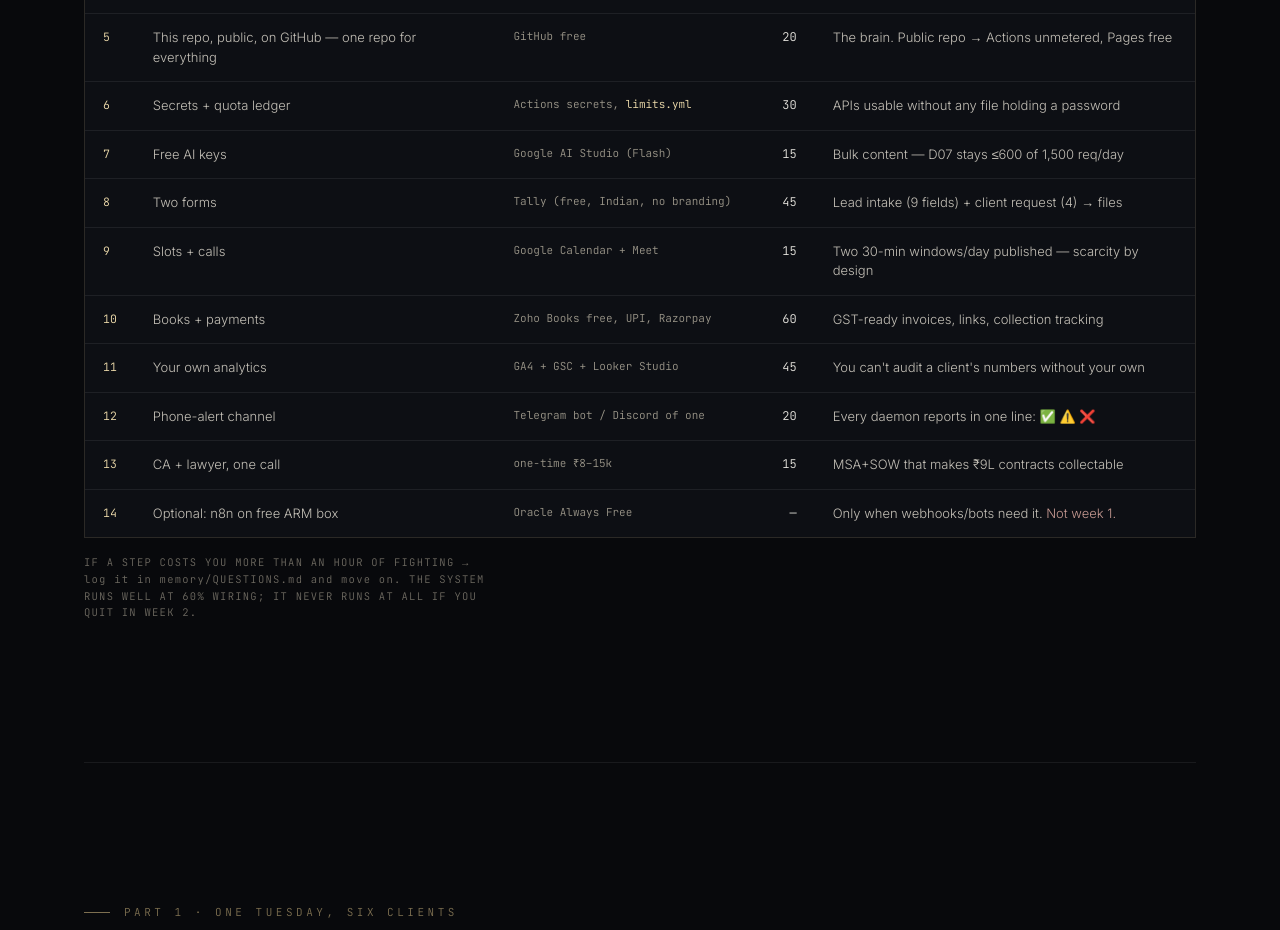
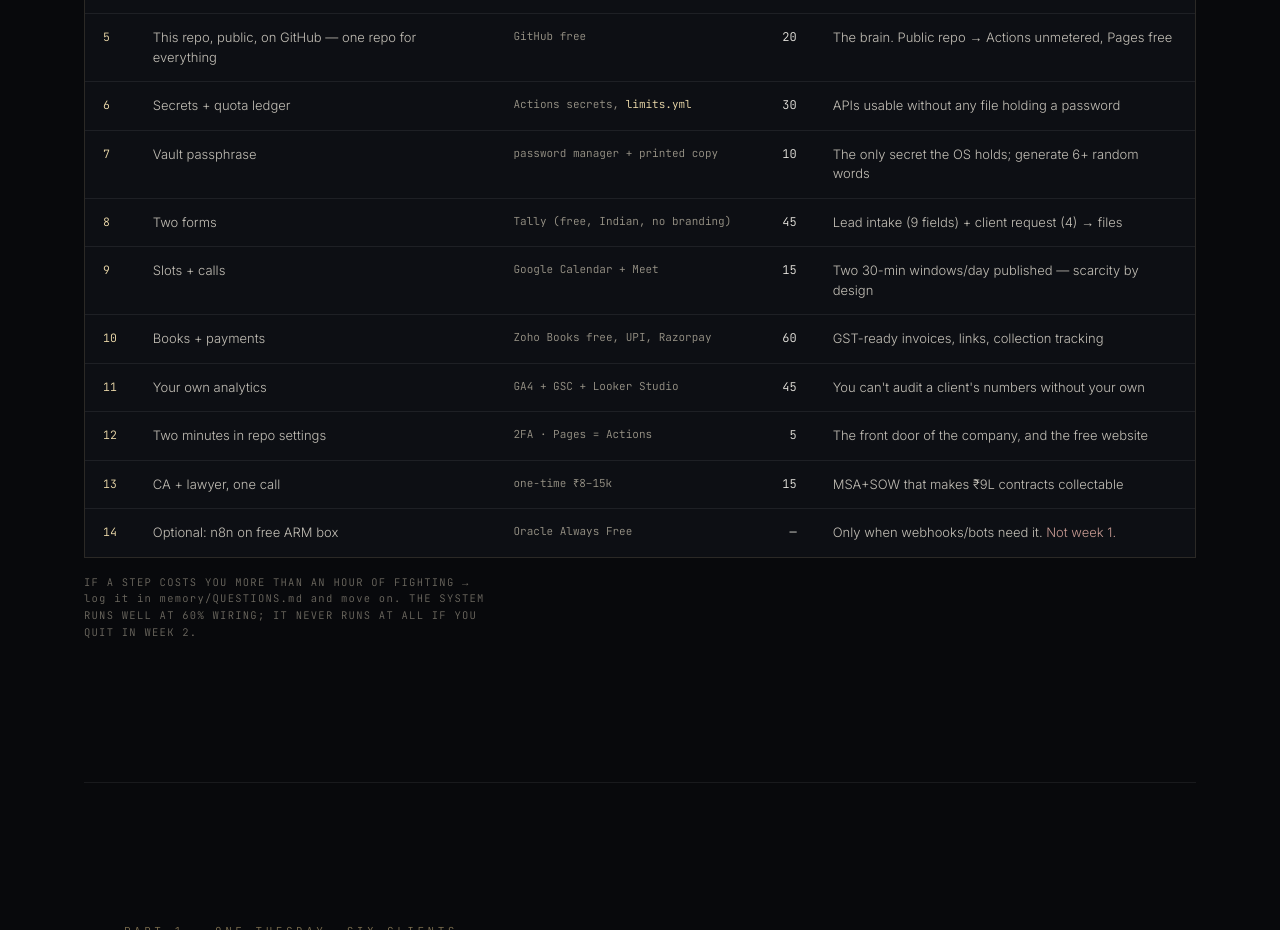
Before and after one commit to vamsy16/smart-pursuit-agency, a plain HTML site: page site/how-it-works.html in a window 1280 px wide. Shown: the part 1604-2534 px from the top of the page. Drawn offline with Linux system fonts and the light colour scheme.

Commit message:
Repo audit: remove superseded/unnecessary, fix dangling references + a guard bug found by testing
removed
- design/06-PUBLIC-REPO-MODEL.md (superseded by design/07; kept in git history)
- the fake placeholder lead in leads.yml (was also tripping the guard)
- 14 stack rows for tools this mode deletes (n8n, Oracle, Cloudflare email, Tally, HubSpot, Canva, Looker…)
- the 14-daemon cadence table duplicated across RUNBOOK/site (full spec stays in history)
- limits.yml slimmed 59→29 lines to what the mode can actually blow

fixed (each was a live failure, not cosmetics)
- public-guard.sh: grep -c || echo 0 produced '0\n0' → integer test errored → the check silently PASSED.
  Rewritten with wc -l, tested in 4 states, and the lead rule is now unconditional (a vault dir does not
  license plaintext)
- scoring.yml weights summed to 105 against a stated 100 → rebalanced to exactly 100 (+12 capped)
- clients/_template described os/clients/<slug>/ as the live location, contradicting the vault model
- 04-reporting pointed agents at a build-portal.mjs that will never exist → replaced by the report file
- roles.md pointed at engines/01-sales/scoring.yml (wrong path) and a nonexistent templates/reject.md
- playbooks/ + templates/ indexes read like directory listings of 44 absent files → marked as backlog
- how-it-works setup table still listed the deleted tooling rows

Co-authored-by: arena-agent <297053741+arena-agent@users.noreply.github.com>

```diff
--- a/site/how-it-works.html
+++ b/site/how-it-works.html
@@ -114,12 +114,12 @@
         <tr><td class="k">4</td><td>Send <em>as</em> your domain</td><td class="mono">SMTP2Go 1,000/mo or Brevo</td><td class="r">30</td><td>No "via gmail.com", proposals out of spam</td></tr>
         <tr><td class="k">5</td><td>This repo, public, on GitHub — one repo for everything</td><td class="mono">GitHub free</td><td class="r">20</td><td>The brain. Public repo → Actions unmetered, Pages free</td></tr>
         <tr><td class="k">6</td><td>Secrets + quota ledger</td><td class="mono">Actions secrets, <span class="gold">limits.yml</span></td><td class="r">30</td><td>APIs usable without any file holding a password</td></tr>
-        <tr><td class="k">7</td><td>Free AI keys</td><td class="mono">Google AI Studio (Flash)</td><td class="r">15</td><td>Bulk content — D07 stays ≤600 of 1,500 req/day</td></tr>
+        <tr><td class="k">7</td><td>Vault passphrase</td><td class="mono">password manager + printed copy</td><td class="r">10</td><td>The only secret the OS holds; generate 6+ random words</td></tr>
         <tr><td class="k">8</td><td>Two forms</td><td class="mono">Tally (free, Indian, no branding)</td><td class="r">45</td><td>Lead intake (9 fields) + client request (4) → files</td></tr>
         <tr><td class="k">9</td><td>Slots + calls</td><td class="mono">Google Calendar + Meet</td><td class="r">15</td><td>Two 30-min windows/day published — scarcity by design</td></tr>
         <tr><td class="k">10</td><td>Books + payments</td><td class="mono">Zoho Books free, UPI, Razorpay</td><td class="r">60</td><td>GST-ready invoices, links, collection tracking</td></tr>
         <tr><td class="k">11</td><td>Your own analytics</td><td class="mono">GA4 + GSC + Looker Studio</td><td class="r">45</td><td>You can't audit a client's numbers without your own</td></tr>
-        <tr><td class="k">12</td><td>Phone-alert channel</td><td class="mono">Telegram bot / Discord of one</td><td class="r">20</td><td>Every daemon reports in one line: ✅ ⚠️ ❌</td></tr>
+        <tr><td class="k">12</td><td>Two minutes in repo settings</td><td class="mono">2FA · Pages = Actions</td><td class="r">5</td><td>The front door of the company, and the free website</td></tr>
         <tr><td class="k">13</td><td>CA + lawyer, one call</td><td class="mono">one-time ₹8–15k</td><td class="r">15</td><td>MSA+SOW that makes ₹9L contracts collectable</td></tr>
         <tr><td class="k">14</td><td>Optional: n8n on free ARM box</td><td class="mono">Oracle Always Free</td><td class="r">—</td><td>Only when webhooks/bots need it. <span style="color:var(--rose)">Not week 1.</span></td></tr>
       </tbody>
```
Also changed, not shown: 17 other files.
